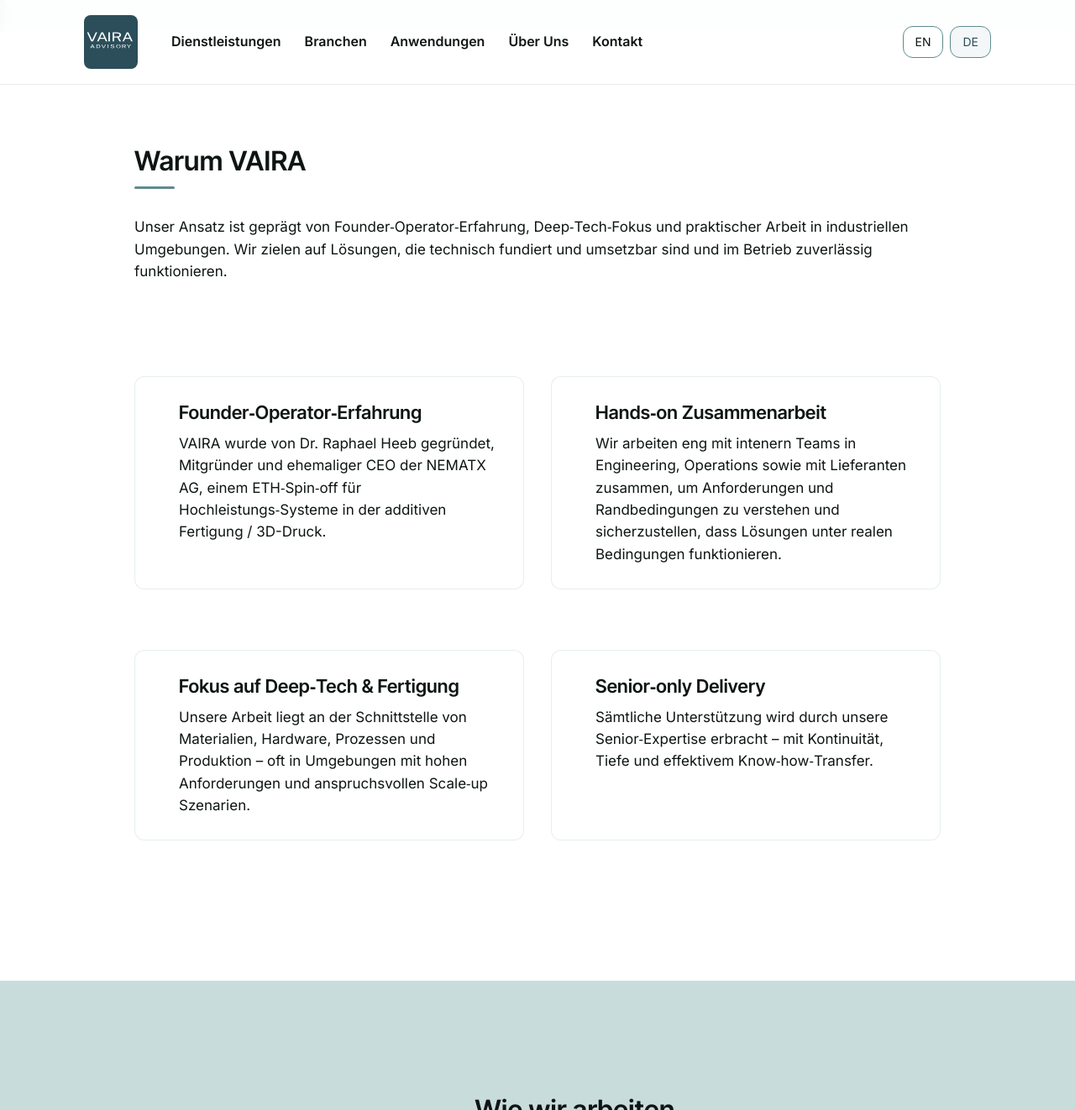
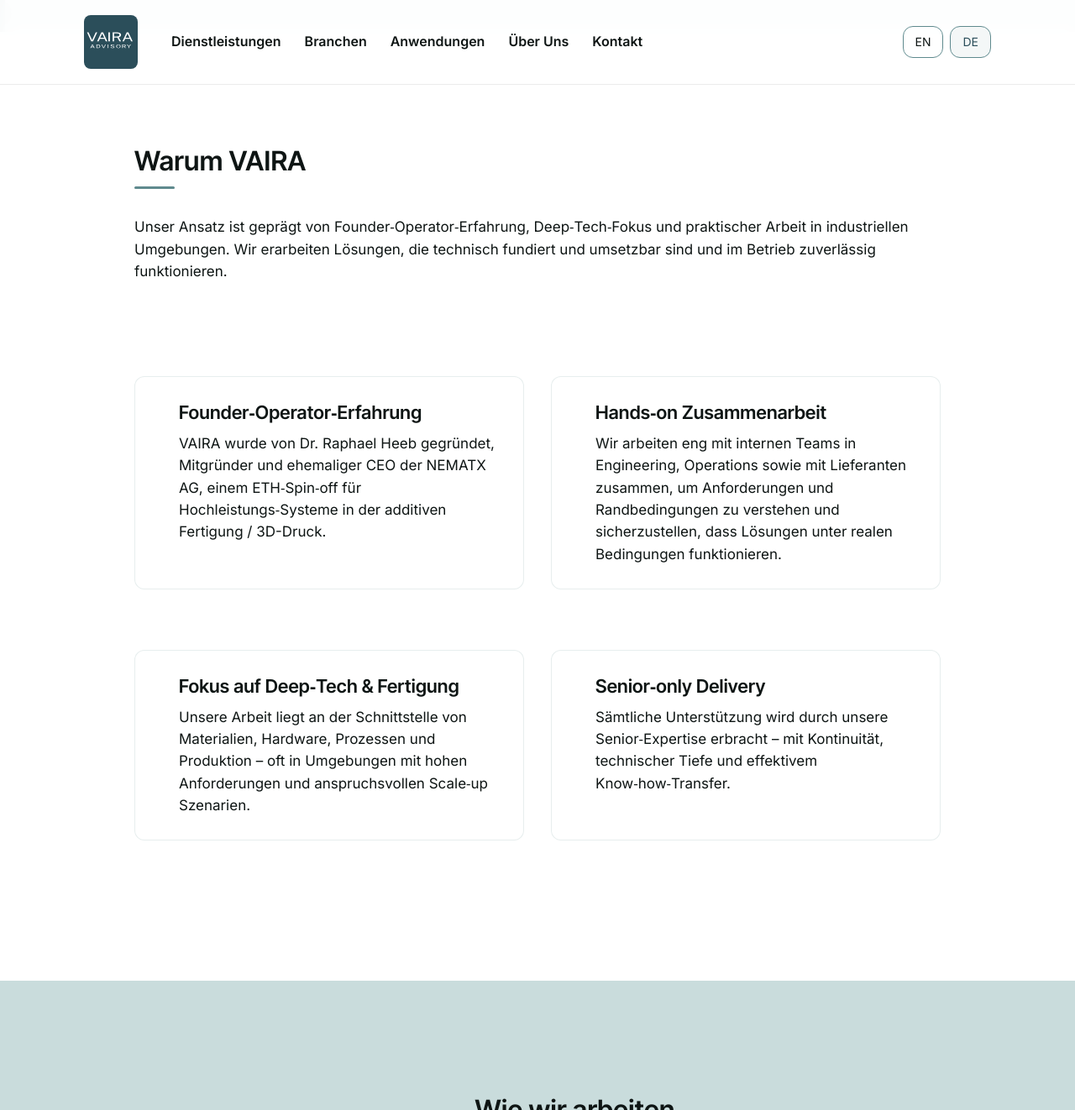
Before and after one commit to raphaelheeb/vaira-advisory, a Jekyll site: the page built from de/index.html, in a window 1280 px wide and 1400 px high, scrolled down 2225 px, cut to the strip 0-1322 px from the top of the window. Shown: the whole strip at 84% size. Built offline with Jekyll 4.4.1, drawn with Linux system fonts in a browser that asks for light colours; some of the changed text lies outside the part shown.

Commit message:
Update index.html

```diff
--- a/de/index.html
+++ b/de/index.html
@@ -151,7 +151,7 @@
 
     <p>
       Unser Ansatz ist geprägt von Founder‑Operator‑Erfahrung, Deep‑Tech‑Fokus und praktischer Arbeit in
-      industriellen Umgebungen. Wir zielen auf Lösungen, die technisch fundiert und umsetzbar sind und im Betrieb zuverlässig funktionieren.
+      industriellen Umgebungen. Wir erarbeiten Lösungen, die technisch fundiert und umsetzbar sind und im Betrieb zuverlässig funktionieren.
     </p>
 
     <div class="why-grid">
@@ -172,7 +172,7 @@
         <div>
           <h3>Hands‑on Zusammenarbeit</h3>
           <p>
-            Wir arbeiten eng mit intenern Teams in Engineering, Operations sowie mit Lieferanten zusammen, um Anforderungen und Randbedingungen zu verstehen
+            Wir arbeiten eng mit internen Teams in Engineering, Operations sowie mit Lieferanten zusammen, um Anforderungen und Randbedingungen zu verstehen
             und sicherzustellen, dass Lösungen unter realen Bedingungen funktionieren.
           </p>
         </div>
@@ -194,7 +194,7 @@
         <div>
           <h3>Senior‑only Delivery</h3>
           <p>
-            Sämtliche Unterstützung wird durch unsere Senior‑Expertise erbracht – mit Kontinuität, Tiefe und effektivem
+            Sämtliche Unterstützung wird durch unsere Senior‑Expertise erbracht – mit Kontinuität, technischer Tiefe und effektivem
             Know‑how‑Transfer.
           </p>
         </div>
@@ -247,14 +247,14 @@
 
         <div class="split-body">
           <p>
-            Für einen europäischen Industriekunden unterstützten wir den Scale‑up eines Deep‑Tech‑Prototyps hin zu
-            einem stabilen, produktionsreifen System. Die Arbeit umfasste die Stabilisierung der Kerntechnologie,
-            die Strukturierung des Engineering‑Workflows und die Vorbereitung des Übergangs von F&E in den
+            Für einen europäischen Industriekunden unterstützten wir die Skalierung eines Prototypen hin zu
+            einem produktionsreifen System. Die Arbeit umfasste die Stabilisierung der Kerntechnologie,
+            die Strukturierung des Engineering‑Workflows und die Vorbereitung des Übergangsprozesses von F&E in den
             industriellen Betrieb.
           </p>
 
           <ul class="case-points">
-            <li>Stabilisierung der Kerntechnologie für industrielle Bedingungen</li>
+            <li>Stabilisierung der Kerntechnologie für den industriellen Einsatz</li>
             <li>Definition eines skalierbaren Engineering‑ und Test‑Workflows</li>
             <li>Ermöglichung vorhersehbarer, reproduzierbarer Produktionsergebnisse</li>
           </ul>
```
